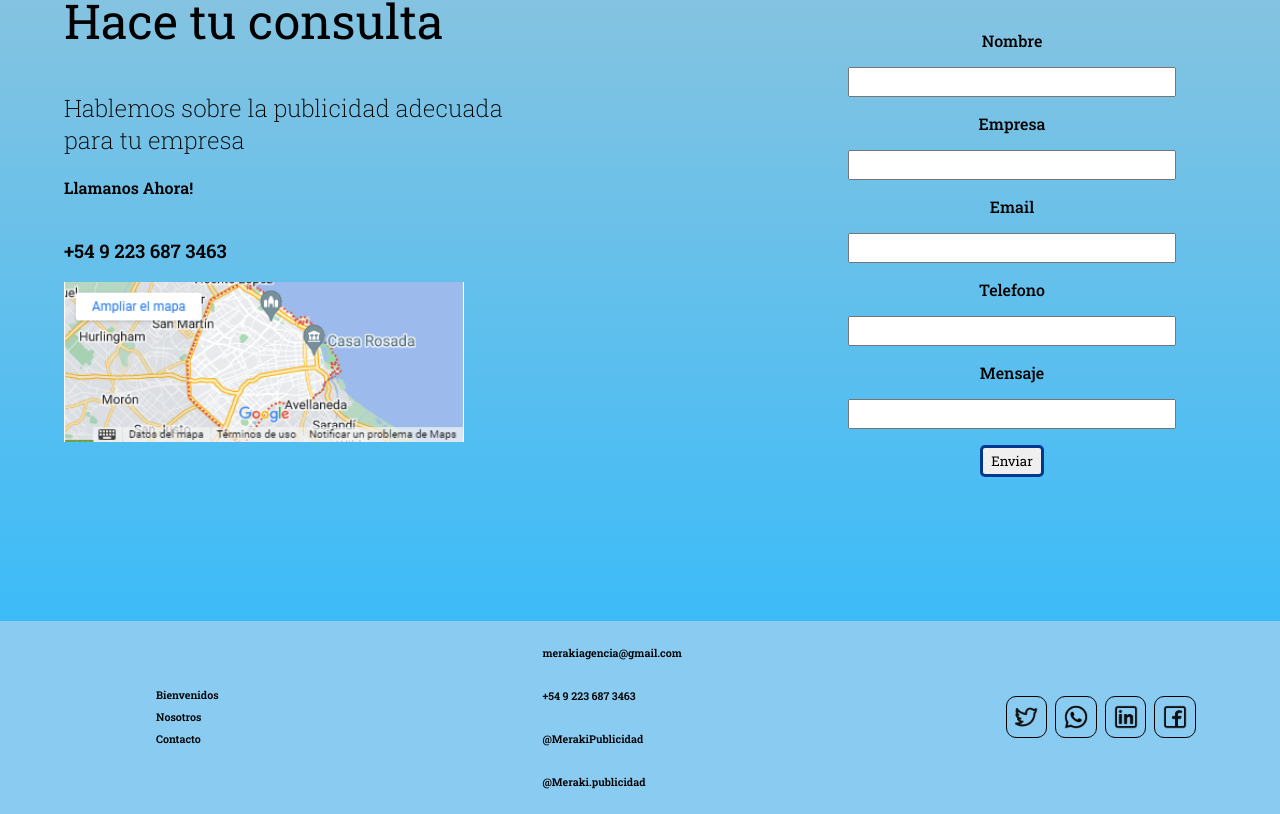
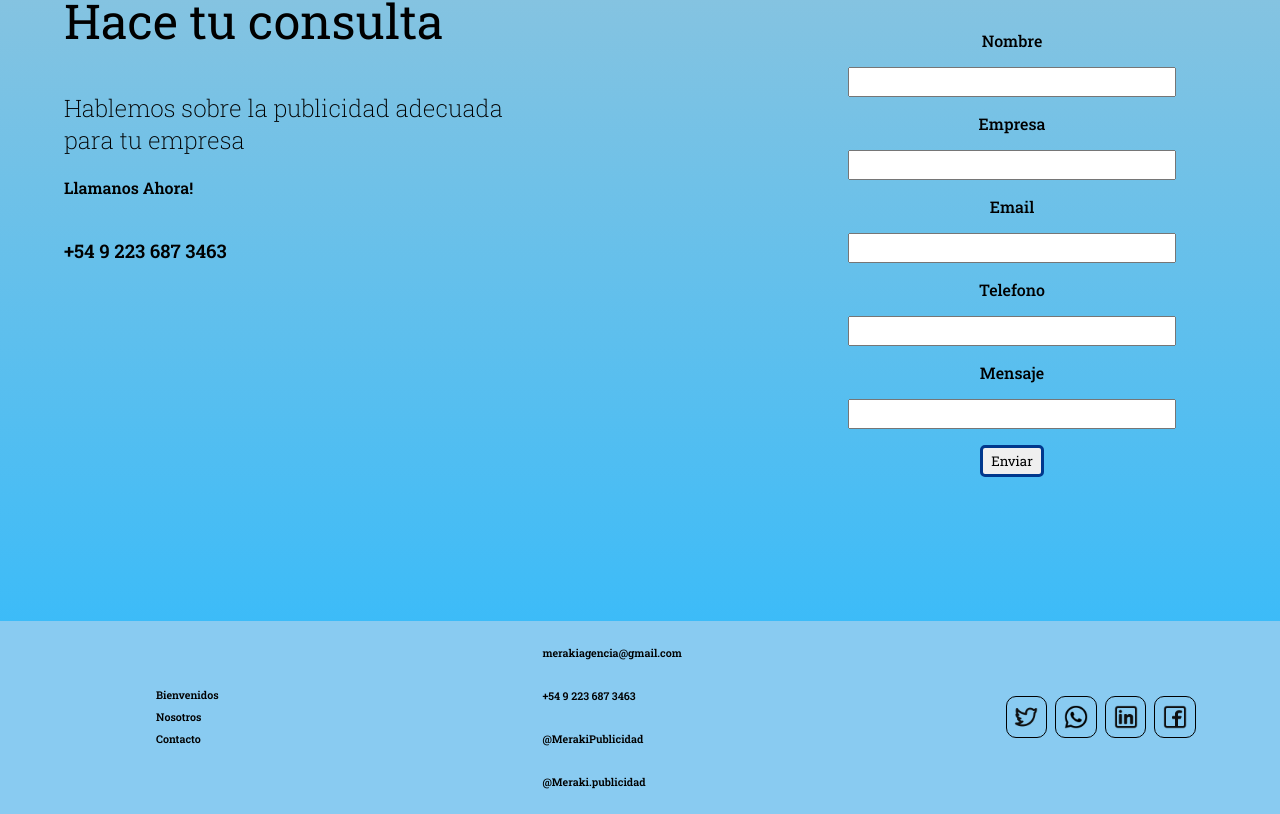
Before and after one commit to Remojs/Meraki-publicidad, a React (Vite) app: page / in a window 1280 px wide. Shown: the part 2027-2841 px from the top of the page. Built offline with nearby package versions, Linux system fonts and the light colour scheme.

Commit message:
Update App.jsx

```diff
--- a/src/App.jsx
+++ b/src/App.jsx
@@ -49,7 +49,6 @@ function App() {
           <h4 className='contact-text-two'> Hablemos sobre la publicidad adecuada para tu empresa </h4>
           <h4 className='contact-call'> Llamanos Ahora! </h4>
           <h3 className='contact-num'> +54 9 223 687 3463</h3>
-          <img src={map} alt="" className='contact-img'/>
         </div>
 
         <div className='contact-inputs'>
```
